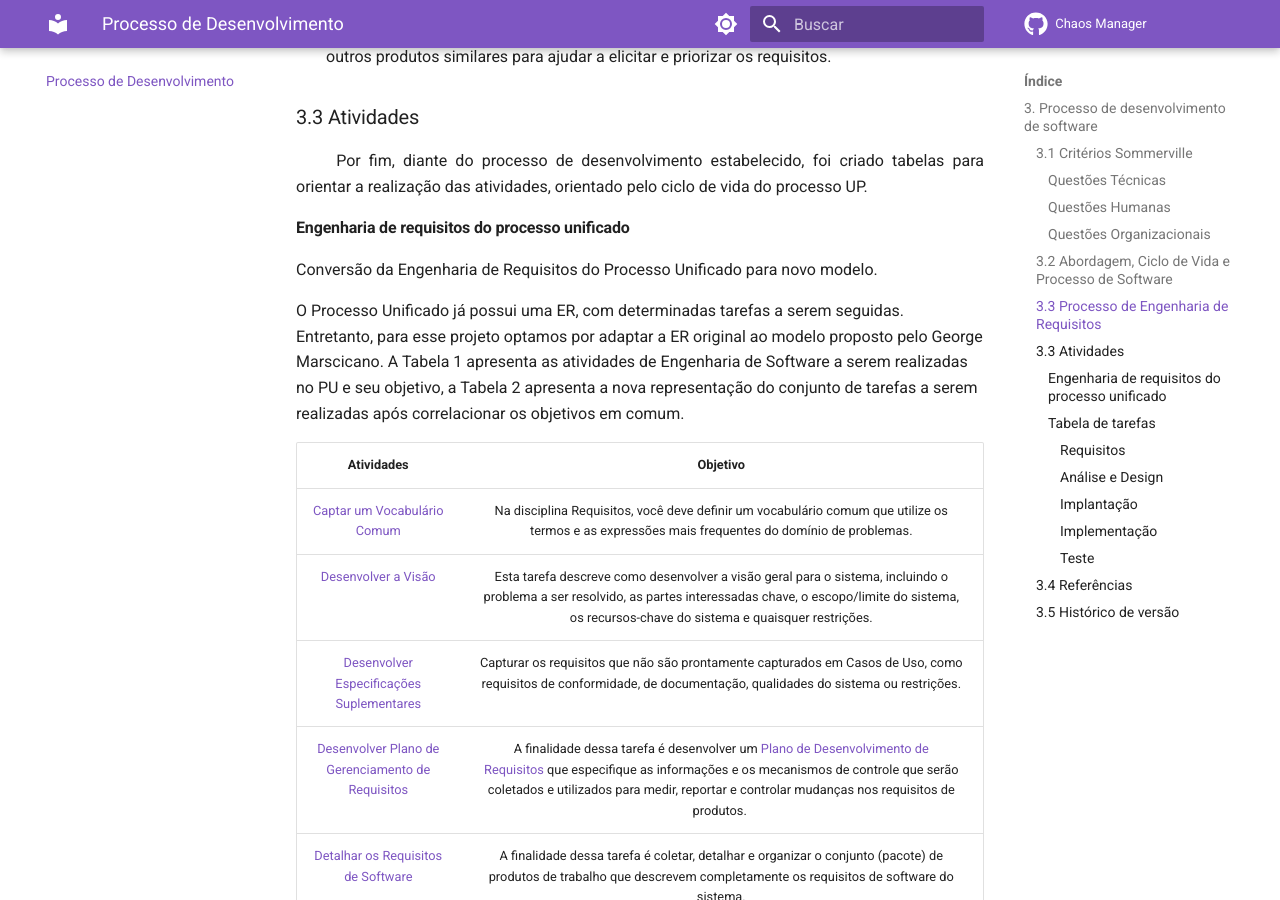
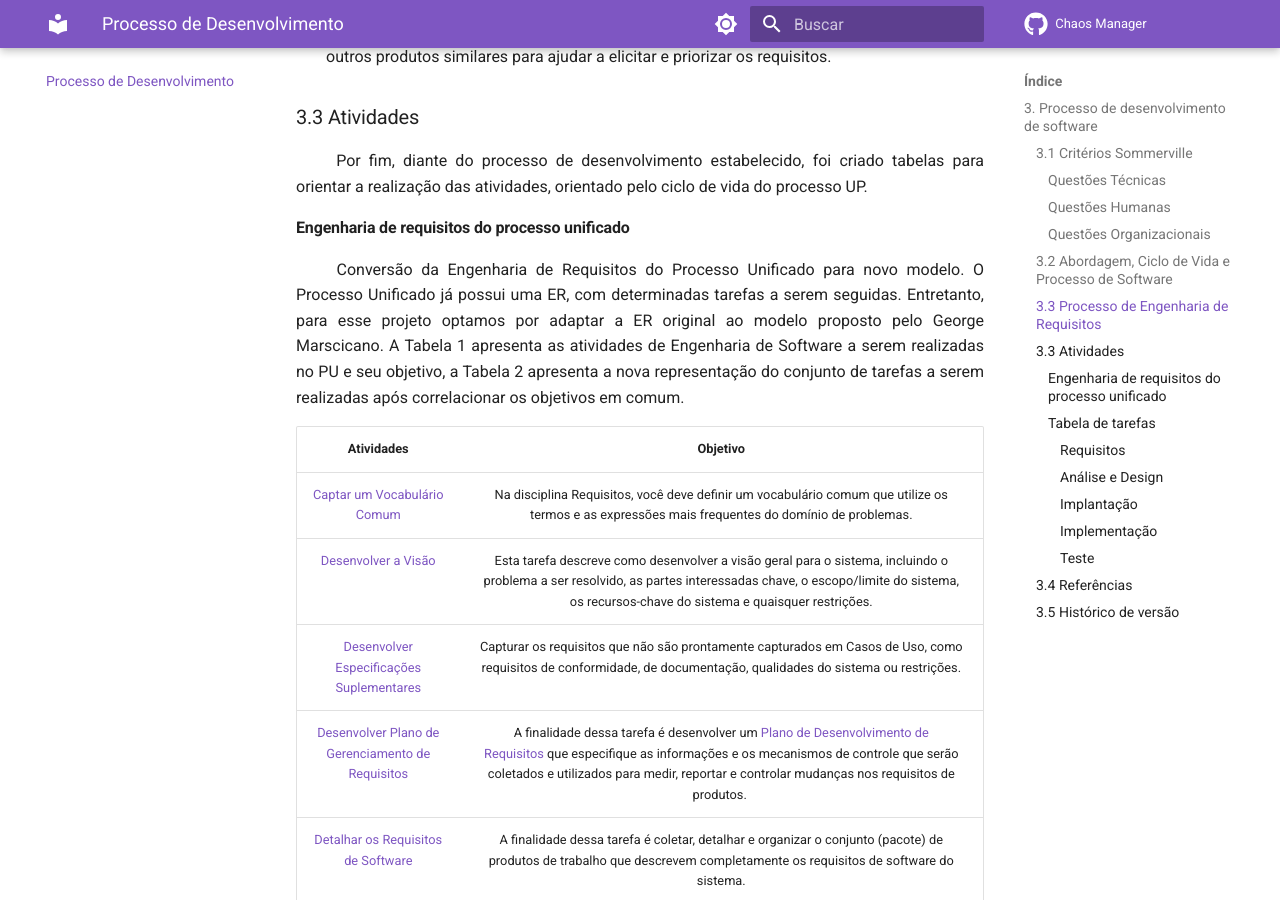
Before and after one commit to mdsreq-fga-unb/2023.2-ChaosManager, an MkDocs documentation site: the page built from docs/processo_software.md, in a window 1280 px wide and 900 px high, scrolled down 4428 px. Built offline with MkDocs 1.6.1 and Material for MkDocs 9.7.7, drawn with Linux system fonts in a browser that asks for light colours; comment, search, counter and statistics services are not loaded.

Commit message:
Update processo_software.md

```diff
--- a/docs/processo_software.md
+++ b/docs/processo_software.md
@@ -107,10 +107,10 @@ Com base no que foi avaliado no sommerville e na abordagem de desenvolvimento ja
 Por fim, diante do processo de desenvolvimento estabelecido, foi criado tabelas para orientar a realização das atividades, orientado pelo ciclo de vida do processo UP.</p>
 
 #### Engenharia de requisitos do processo unificado
-
+<p align="justify"> &emsp;&emsp;
 Conversão da Engenharia de Requisitos do Processo Unificado para novo modelo.
 
-O Processo Unificado já possui uma ER, com determinadas tarefas a serem seguidas. Entretanto, para esse projeto optamos por adaptar a ER original ao modelo proposto pelo George Marscicano. A Tabela 1 apresenta as atividades de Engenharia de Software a serem realizadas no PU e seu objetivo, a Tabela 2 apresenta a nova representação do conjunto de tarefas a serem realizadas após correlacionar os objetivos em comum.
+O Processo Unificado já possui uma ER, com determinadas tarefas a serem seguidas. Entretanto, para esse projeto optamos por adaptar a ER original ao modelo proposto pelo George Marscicano. A Tabela 1 apresenta as atividades de Engenharia de Software a serem realizadas no PU e seu objetivo, a Tabela 2 apresenta a nova representação do conjunto de tarefas a serem realizadas após correlacionar os objetivos em comum.</p>
 
 |Atividades|Objetivo|
 | :-: | :-: |
```
